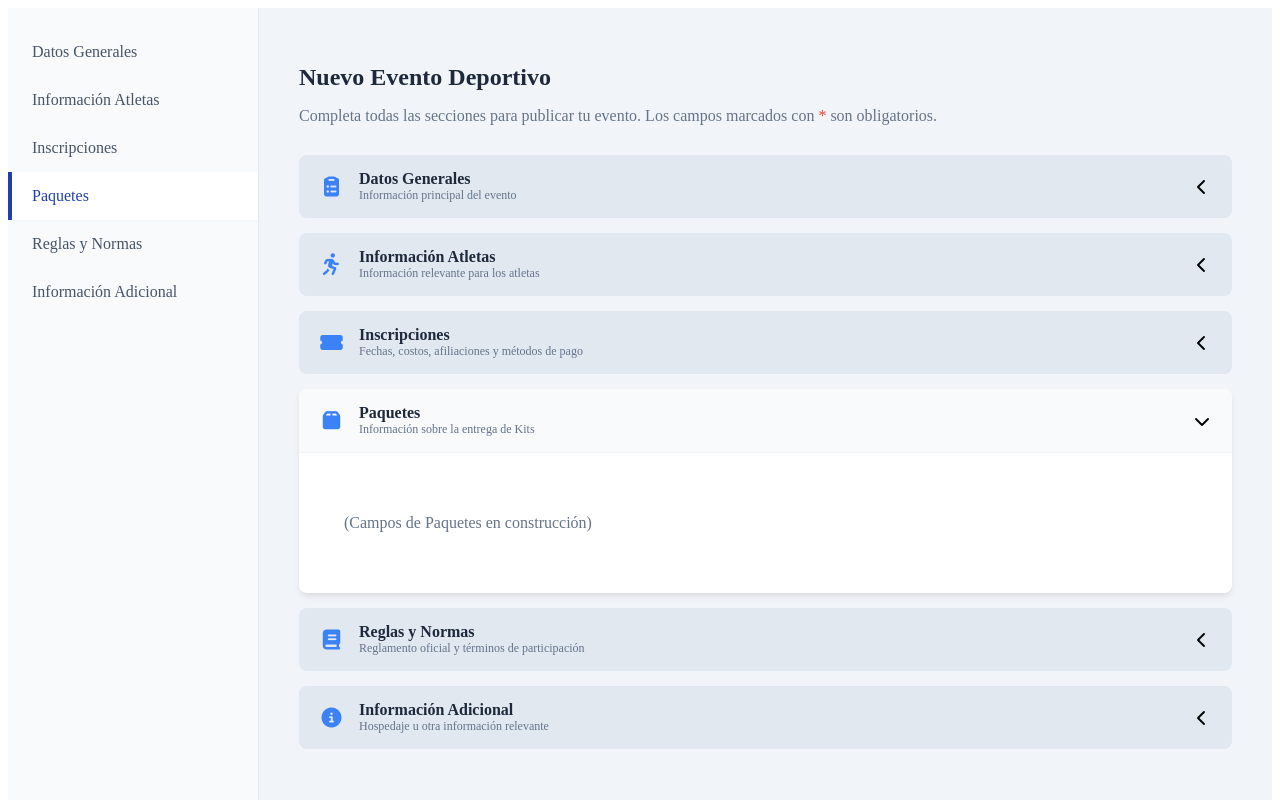
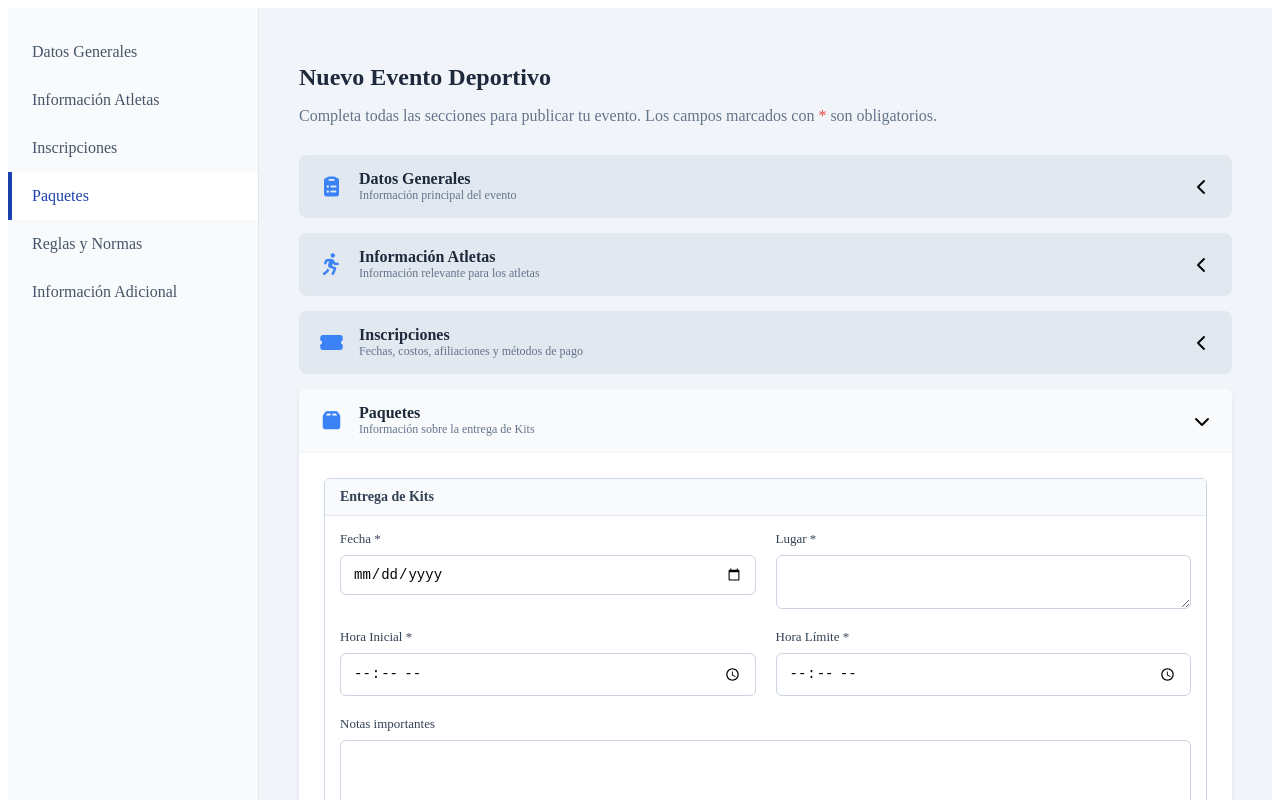
Before and after one commit to StedieRex/finisherGestor, an Angular app: page /nuevo-evento in a window 1280 px wide. Both pictures are taken after a click on the item "Paquetes". Shown: the top 800 px of the page. Built offline with nearby package versions, Linux system fonts and the light colour scheme; data requests are answered from the project's data file.

Commit message:
añadiendo secciones faltantaes para la creación de evento

```diff
--- a/src/app/pages/nuevo-evento/nuevo-evento.html
+++ b/src/app/pages/nuevo-evento/nuevo-evento.html
@@ -394,9 +394,81 @@
 
           </ng-container>
 
-          <!-- EL RESTO DE LAS SECCIONES SE AGREGARÁN AQUÍ DESPUÉS -->
-          <ng-container *ngIf="seccion.id !== 'datosGenerales'">
-            <p style="padding: 20px; color: #64748b;">(Campos de {{seccion.titulo}} en construcción)</p>
+          <!-- SECCIÓN 4: PAQUETES -->
+          <ng-container *ngIf="seccion.id === 'paquetes'" formGroupName="paquetes">
+
+            <div class="subsection-card mb-4" formGroupName="entregaKits">
+              <div class="subsection-header">
+                <h4>Entrega de Kits</h4>
+              </div>
+
+              <div class="subsection-body">
+                <div class="grid-2-cols mb-3">
+                  <div class="form-group">
+                    <label>Fecha *</label>
+                    <input type="date" formControlName="fecha" class="form-control">
+                  </div>
+                  <div class="form-group">
+                    <label>Lugar *</label>
+                    <textarea formControlName="lugar" class="form-control" rows="2"></textarea>
+                  </div>
+                </div>
+
+                <div class="grid-2-cols mb-3">
+                  <div class="form-group">
+                    <label>Hora Inicial *</label>
+                    <input type="time" formControlName="horaInicial" class="form-control">
+                  </div>
+                  <div class="form-group">
+                    <label>Hora Límite *</label>
+                    <input type="time" formControlName="horaLimite" class="form-control">
+                  </div>
+                </div>
+
+                <div class="form-group">
+                  <label>Notas importantes</label>
+                  <textarea formControlName="notasImportantes" class="form-control" rows="3"></textarea>
+                </div>
+              </div>
+            </div>
+
+            <div class="section-actions">
+              <button type="button" class="btn btn-outline" (click)="cambiarSeccion('inscripciones')">🡠 Anterior</button>
+              <button type="button" class="btn btn-primary" (click)="cambiarSeccion('reglasNormas')">Siguiente ➔</button>
+            </div>
+
+          </ng-container>
+
+          <!-- SECCIÓN 5: REGLAS Y NORMAS -->
+          <ng-container *ngIf="seccion.id === 'reglasNormas'" formGroupName="reglasNormas">
+            <div class="form-group mb-4">
+              <label>Reglas *</label>
+              <textarea formControlName="reglas" class="form-control" rows="12" placeholder="Escribe aquí el reglamento oficial..."></textarea>
+            </div>
+
+            <div class="section-actions">
+              <button type="button" class="btn btn-outline" (click)="cambiarSeccion('paquetes')">🡠 Anterior</button>
+              <button type="button" class="btn btn-primary" (click)="cambiarSeccion('informacionAdicional')">Siguiente ➔</button>
+            </div>
+          </ng-container>
+
+          <!-- SECCIÓN 6: INFORMACIÓN ADICIONAL -->
+          <ng-container *ngIf="seccion.id === 'informacionAdicional'" formGroupName="informacionAdicional">
+            <div class="form-group mb-4">
+              <label>Hospedaje *</label>
+              <textarea formControlName="hospedaje" class="form-control" rows="5" placeholder="Opciones de hoteles, tarifas preferenciales..."></textarea>
+            </div>
+
+            <div class="form-group mb-4">
+              <label>Otros</label>
+              <textarea formControlName="otros" class="form-control" rows="5" placeholder="Cualquier otra información relevante..."></textarea>
+            </div>
+
+            <div class="section-actions">
+              <button type="button" class="btn btn-outline" (click)="cambiarSeccion('reglasNormas')">🡠 Anterior</button>
+              <!-- Nota: El botón final de "Crear Evento" ya lo habíamos dejado fuera del ng-container
+                  al final del formulario para que guarde todo el form. -->
+            </div>
           </ng-container>
 
         </div>
--- a/src/app/pages/nuevo-evento/nuevo-evento.ts
+++ b/src/app/pages/nuevo-evento/nuevo-evento.ts
@@ -188,9 +188,22 @@ export class NuevoEventoComponent implements OnInit {
         formasPago: ['', Validators.required],
         notasImportantes: [''] // Es independiente de las notas generales
       }),
-      paquetes: this.fb.group({}),
-      reglasNormas: this.fb.group({}),
-      informacionAdicional: this.fb.group({})
+      paquetes: this.fb.group({
+        entregaKits: this.fb.group({
+          fecha: ['', Validators.required],
+          lugar: ['', Validators.required],
+          horaInicial: ['', Validators.required],
+          horaLimite: ['', Validators.required],
+          notasImportantes: ['']
+        })
+      }),
+      reglasNormas: this.fb.group({
+        reglas: ['', Validators.required] // Basado en el asterisco de tu diseño
+      }),
+      informacionAdicional: this.fb.group({
+        hospedaje: ['', Validators.required],
+        otros: ['']
+      })
     });
   }
 
```
